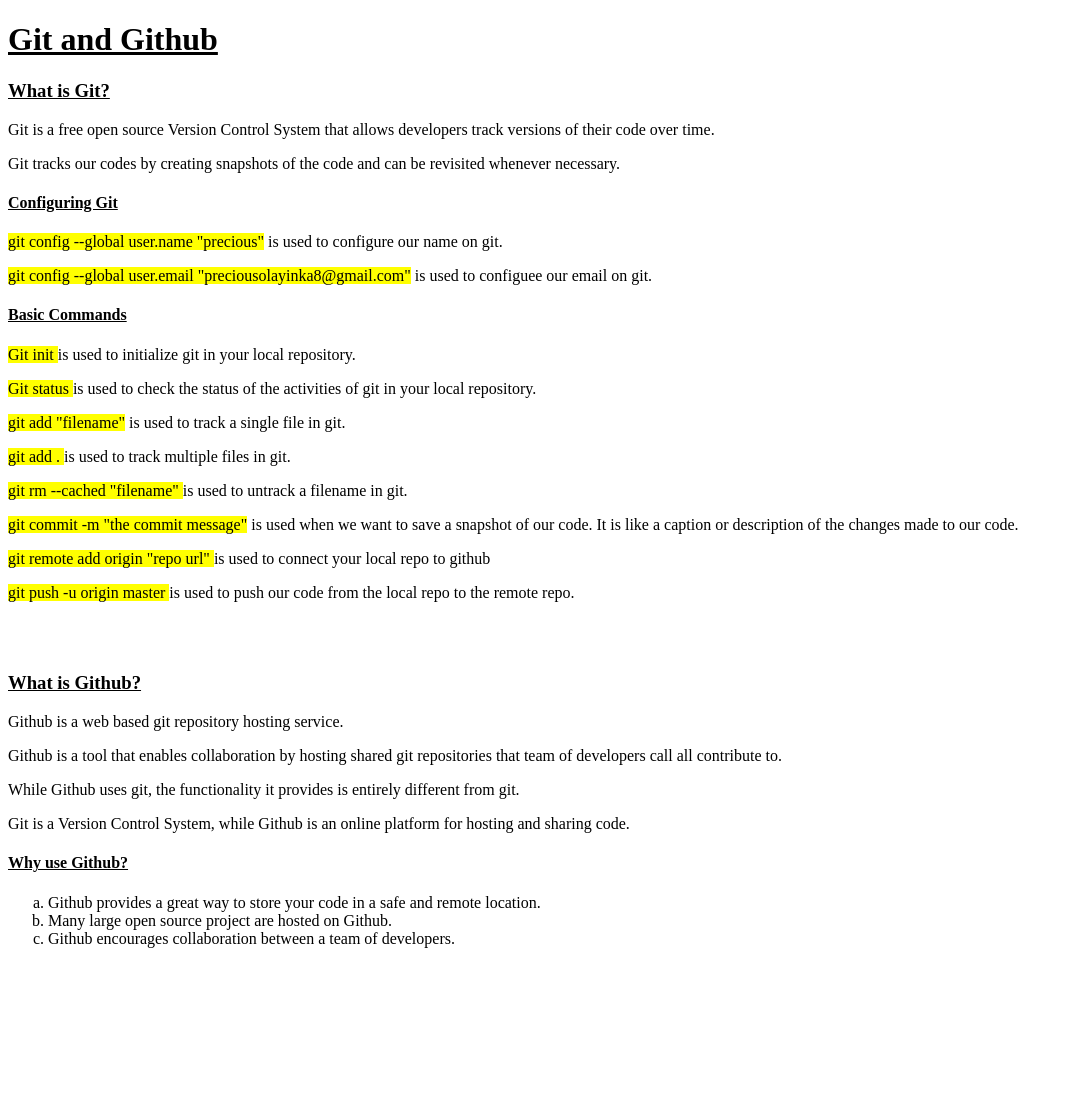
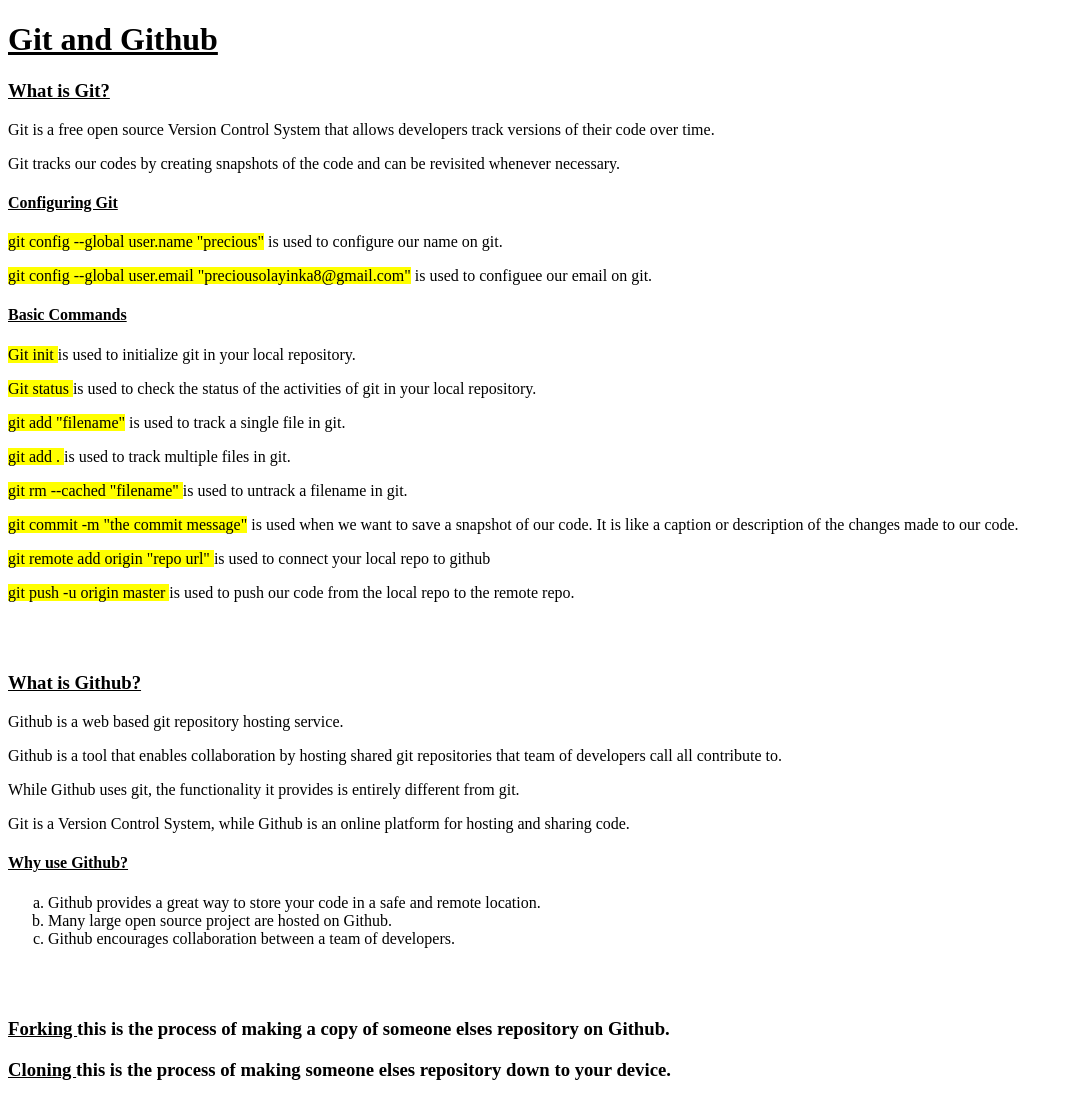
Before and after one commit to Presho1/Second-trial, a plain HTML site: page index.html in a window 1280 px wide. Shown: the whole page, without its empty margins (0-1073 px from the left). Before the commit the page ends 990 px from the top, so only its background shows below. Drawn offline with Linux system fonts and the light colour scheme.

Commit message:
Forking and Cloning

```diff
--- a/index.html
+++ b/index.html
@@ -42,10 +42,11 @@
         <li> Github encourages collaboration between a team of developers. </li>
     </ol>
 
+<br>
+<br>
+<h3> <u> Forking </u> this is the process of making a copy of someone elses repository on Github. </h3>
+<h3> <u> Cloning </u> this is the process of making someone elses repository down to your device. </h3>
 
-
-
-<br>
 
 
 
```
